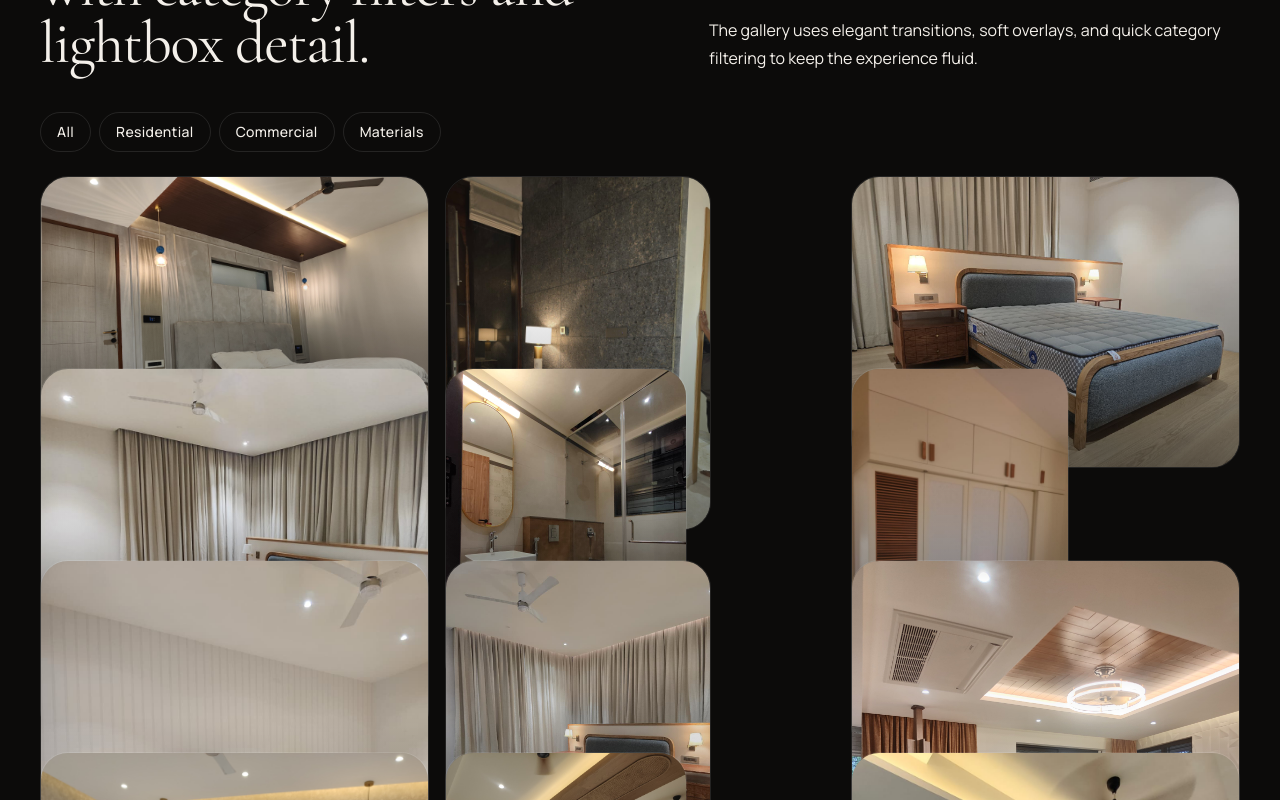
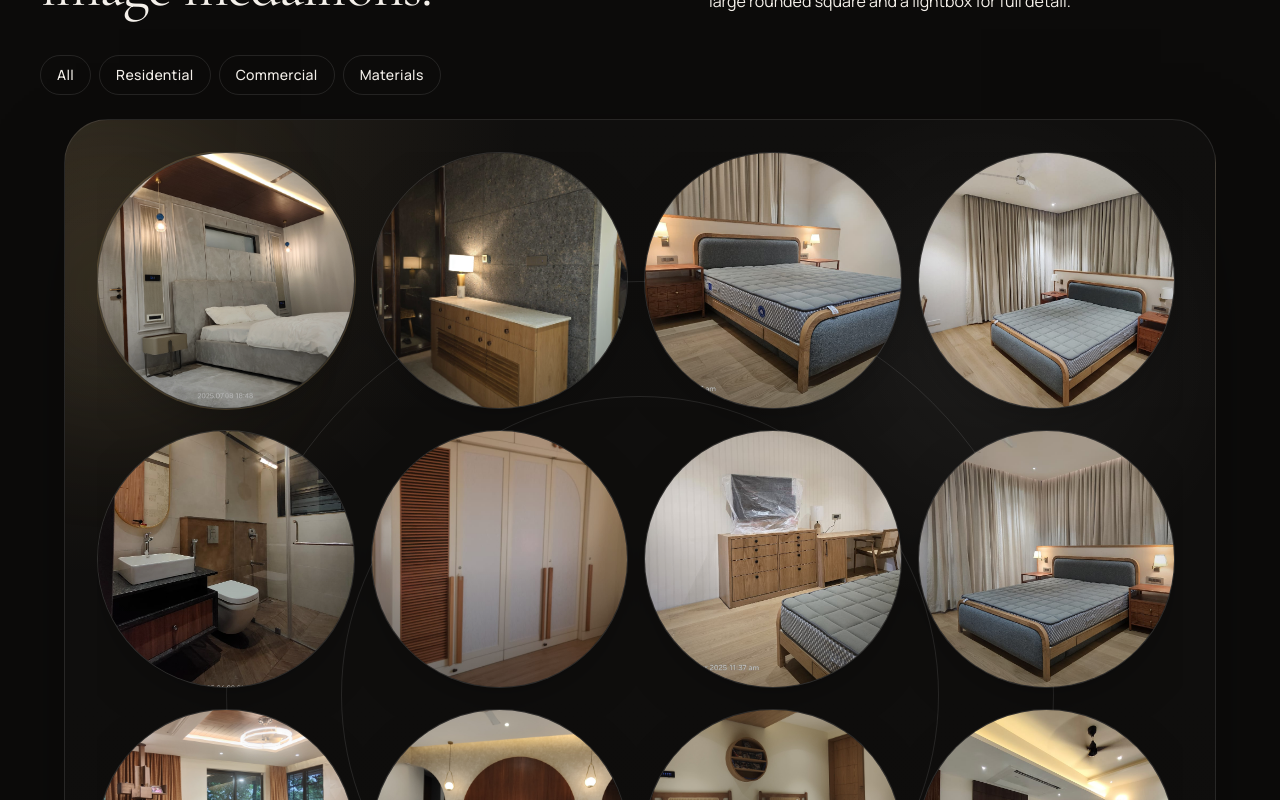
Before and after one commit to Nthg111/interiotr, a Next.js app: page / in a window 1280 px wide. Shown: the part 6080-6880 px from the top of the page. Built offline with nearby package versions, Linux system fonts and the light colour scheme.

Commit message:
feat: enhance gallery manifest with image dimensions and aspect ratios

```diff
--- a/src/app/globals.css
+++ b/src/app/globals.css
@@ -124,6 +124,7 @@ section {
   animation: process-rotate var(--process-rotate-duration) linear infinite;
   transition: transform 300ms ease;
   backface-visibility: hidden;
+  -webkit-backface-visibility: hidden;
 }
 .process-rotator:hover,
 .process-rotator:focus-within {
--- a/src/components/luxury-site.tsx
+++ b/src/components/luxury-site.tsx
@@ -68,6 +68,7 @@ type Project = {
 };
 
 type GalleryItem = {
+  name: string;
   title: string;
   category: "Residential" | "Commercial" | "Materials";
   note: string;
@@ -76,6 +77,22 @@ type GalleryItem = {
   layoutCardClass?: string;
   imageClass?: string;
   objectPosition?: string;
+  width?: number | null;
+  height?: number | null;
+  aspectRatio?: number | null;
+  orientation?: "portrait" | "landscape" | "square";
+  featured?: boolean;
+};
+
+type GalleryManifestItem = {
+  name: string;
+  title?: string;
+  objectPosition?: string;
+  width?: number | null;
+  height?: number | null;
+  aspectRatio?: number | null;
+  orientation?: "portrait" | "landscape" | "square";
+  featured?: boolean;
 };
 
 const services: Service[] = [
@@ -207,6 +224,15 @@ const galleryCardLayouts = [
   { cardClass: "", imageClass: "h-[23rem]" },
   { cardClass: "xl:col-span-2", imageClass: "h-[19rem] sm:h-[20rem]" },
   { cardClass: "", imageClass: "h-[24rem]" },
+] as const;
+
+const galleryCircleLayouts = [
+  { cardClass: "col-span-2 row-span-2 md:col-span-2 md:row-span-2 lg:col-span-2 lg:row-span-2", imagePosition: "center 100%" },
+  { cardClass: "col-span-1 row-span-1 md:col-span-1 md:row-span-1", imagePosition: "center center" },
+  { cardClass: "col-span-1 row-span-1 md:col-span-1 md:row-span-2", imagePosition: "center 72%" },
+  { cardClass: "col-span-1 row-span-1 md:col-span-1 md:row-span-1", imagePosition: "center 40%" },
+  { cardClass: "col-span-2 row-span-1 md:col-span-2 md:row-span-1", imagePosition: "center 84%" },
+  { cardClass: "col-span-1 row-span-1 md:col-span-1 md:row-span-1", imagePosition: "center 56%" },
 ] as const;
 
 // Data for a luxury process clock
@@ -431,19 +457,35 @@ export function LuxurySite() {
         if (!r.ok) throw new Error('manifest not found');
         return r.json();
       })
-      .then((files: { name: string; title?: string; objectPosition?: string }[]) => {
+      .then((files: GalleryManifestItem[]) => {
         if (!mounted) return;
         const items = files.map((f, i) => {
           const title = f.title || f.name.replace(/\.[^.]+$/, '');
           return {
+            name: f.name,
             title,
             category: 'Residential',
             note: '',
             accent: '',
             image: `/dheeraj-images/${encodeURIComponent(f.name)}`,
-            layoutCardClass: galleryCardLayouts[i % galleryCardLayouts.length].cardClass,
-            imageClass: galleryCardLayouts[i % galleryCardLayouts.length].imageClass,
+            layoutCardClass: f.featured
+              ? 'md:col-span-2 xl:col-span-2 xl:row-span-2'
+              : f.orientation === 'portrait'
+                ? galleryCardLayouts[(i + 2) % galleryCardLayouts.length].cardClass
+                : galleryCardLayouts[i % galleryCardLayouts.length].cardClass,
+            imageClass: f.featured
+              ? 'h-[28rem] sm:h-[30rem]'
+              : f.orientation === 'portrait'
+                ? 'h-[29rem] sm:h-[31rem] xl:h-[100%]'
+                : f.orientation === 'landscape'
+                  ? 'h-[20rem] sm:h-[21rem] xl:h-[100%]'
+                  : 'h-[22rem] sm:h-[23rem]',
             objectPosition: f.objectPosition,
+            width: f.width,
+            height: f.height,
+            aspectRatio: f.aspectRatio,
+            orientation: f.orientation,
+            featured: f.featured,
           } as GalleryItem;
         });
         setManifestItems(items);
@@ -1120,8 +1162,8 @@ export function LuxurySite() {
         <section id="gallery" className="py-10 sm:py-20">
           <SectionShell
             eyebrow="Gallery"
-            title="An immersive visual gallery with category filters and lightbox detail."
-            description="The gallery uses elegant transitions, soft overlays, and quick category filtering to keep the experience fluid."
+            title="A square showcase of circular image medallions."
+            description="The gallery now stays clean and sculptural, with circular cards inside a large rounded square and a lightbox for full detail."
           />
 
           <div className="mx-auto mt-10 max-w-7xl px-6 sm:px-8 lg:px-10">
@@ -1138,40 +1180,45 @@ export function LuxurySite() {
               ))}
             </div>
 
-            <div className="mt-6 grid auto-rows-[11rem] gap-4 md:grid-cols-2 xl:grid-cols-3 xl:grid-flow-dense">
+            <div className="mt-6">
+              <div className="gallery-square relative mx-auto aspect-square w-full max-w-[min(100vw-1.5rem,72rem)] overflow-hidden rounded-[2.75rem] border border-[color:var(--border)] bg-[radial-gradient(circle_at_top_left,rgba(199,166,110,0.16),transparent_28%),radial-gradient(circle_at_80%_20%,rgba(255,255,255,0.06),transparent_20%),linear-gradient(180deg,rgba(255,255,255,0.02),rgba(255,255,255,0.01))] p-4 shadow-[0_35px_120px_-55px_rgba(0,0,0,0.75)] sm:p-6 lg:p-8">
+                <div className="pointer-events-none absolute inset-0 overflow-hidden">
+                  <div className="absolute left-1/2 top-1/2 h-[72%] w-[72%] -translate-x-1/2 -translate-y-1/2 rounded-full border border-white/6" />
+                  <div className="absolute left-1/2 top-1/2 h-[52%] w-[52%] -translate-x-1/2 -translate-y-1/2 rounded-full border border-white/6" />
+                  <div className="absolute -left-20 top-10 h-64 w-64 rounded-full bg-[rgba(199,166,110,0.10)] blur-3xl" />
+                  <div className="absolute -right-10 bottom-0 h-72 w-72 rounded-full bg-[rgba(255,255,255,0.06)] blur-3xl" />
+                </div>
+
+                <div className="relative grid h-full auto-rows-min grid-cols-2 gap-3 overflow-y-auto pr-2 sm:gap-4 md:grid-cols-3 lg:grid-cols-4">
                   {gallery.map((item, index) => {
-                const baseLayout = galleryCardLayouts[index % galleryCardLayouts.length];
-                const layout = { cardClass: item.layoutCardClass ?? baseLayout.cardClass, imageClass: item.imageClass ?? baseLayout.imageClass };
-                const galleryBorder = themeIsDark
-                  ? "border-[color:var(--border)]"
-                  : "border-[rgba(40,32,24,0.08)] bg-[rgba(255,255,255,0.72)] shadow-[0_24px_80px_-48px_rgba(90,64,35,0.14)]";
-                const galleryOverlay = themeIsDark
-                  ? "bg-[linear-gradient(180deg,transparent_30%,rgba(10,10,10,0.5))]"
-                  : "bg-[linear-gradient(180deg,transparent_34%,rgba(250,246,240,0.28))]";
+                    const slot = galleryCircleLayouts[index % galleryCircleLayouts.length];
+                    const isHero = index === 0;
 
                     return (
                       <Reveal key={item.title} delay={index * 0.04}>
                         <button
                           type="button"
                           onClick={() => setLightboxIndex(index)}
-                      className={`group relative overflow-hidden rounded-[1.75rem] border text-left transition-transform duration-300 hover:-translate-y-1 ${layout.cardClass} ${galleryBorder}`}
+                          className={`group relative aspect-square overflow-hidden rounded-full border border-[color:var(--border)] bg-[rgba(255,255,255,0.03)] text-left shadow-[0_18px_60px_-30px_rgba(0,0,0,0.6)] transition-transform duration-300 hover:-translate-y-1 hover:scale-[1.02] ${slot.cardClass} ${isHero ? 'ring-1 ring-[rgba(199,166,110,0.25)]' : ''}`}
                         >
-                      <div className={`${layout.imageClass} relative overflow-hidden w-full`}>
-                        <Image src={item.image} alt={item.title} className="h-full w-full object-cover object-bottom block" />
-                      </div>
-                      <div className={`absolute inset-0 ${galleryOverlay}`} />
-                      <div className="absolute inset-0 flex flex-col justify-end p-5">
-                        <div className={`flex items-center justify-between text-xs uppercase tracking-[0.25em] ${themeIsDark ? "text-white/65" : "text-[color:var(--muted)]"}`}>
-                          <span>{item.category}</span>
-                          <ScanSearch className={`h-4 w-4 opacity-0 transition-opacity duration-300 group-hover:opacity-100 ${themeIsDark ? "text-white" : "text-[color:var(--foreground)]"}`} />
-                        </div>
-                        {/* Remove filename/title display to avoid overlapping text */}
-                        <div className="mt-3 h-6" aria-hidden />
+                          <Image
+                            src={item.image}
+                            alt={item.title}
+                            objectPosition={item.objectPosition ?? slot.imagePosition}
+                            loading="lazy"
+                            decoding="async"
+                            className="h-full w-full object-cover"
+                          />
+                          <div className="absolute inset-0 bg-[radial-gradient(circle_at_top,transparent_48%,rgba(0,0,0,0.38))]" />
+                          <div className="absolute inset-x-0 bottom-0 p-3 text-center opacity-0 transition-opacity duration-300 group-hover:opacity-100">
+                            <p className="text-[0.65rem] uppercase tracking-[0.28em] text-white/80">{item.category}</p>
                           </div>
                         </button>
                       </Reveal>
                     );
                   })}
+                </div>
+              </div>
             </div>
           </div>
 
--- a/src/components/ui/image.tsx
+++ b/src/components/ui/image.tsx
@@ -3,13 +3,13 @@
 import React, { useState } from "react";
 
 type Props = React.ImgHTMLAttributes<HTMLImageElement> & {
-  /** CSS object-position value to control focal point. Defaults to 'center 100%' */
+  /** CSS object-position value to control focal point when a manual override is needed. */
   objectPosition?: string;
   /** When true, render the image as a CSS background to guarantee cropping behavior */
   coverAsBackground?: boolean;
 };
 
-export default function Image({ src, alt, className = "", objectPosition = "center 100%", style, coverAsBackground = false, ...rest }: Props) {
+export default function Image({ src, alt, className = "", objectPosition, style, coverAsBackground = false, ...rest }: Props) {
   const [loaded, setLoaded] = useState(false);
   // Infer object-fit from provided className if present so we can set it inline
   const inferredObjectFit = className.includes("object-contain")
@@ -18,14 +18,18 @@ export default function Image({ src, alt, className = "", objectPosition = "cent
     ? "cover"
     : undefined;
 
-  const combinedStyle = { ...(style || {}), objectPosition, ...(inferredObjectFit ? { objectFit: inferredObjectFit } : {}) } as React.CSSProperties;
+  const combinedStyle = {
+    ...(style || {}),
+    ...(objectPosition ? { objectPosition } : {}),
+    ...(inferredObjectFit ? { objectFit: inferredObjectFit } : {}),
+  } as React.CSSProperties;
 
   // When asked to render as a background, use a div with background-image
   if (coverAsBackground) {
     return (
       <div
         className={`${className} relative overflow-hidden`}
-        style={{ backgroundImage: `url(${src})`, backgroundPosition: objectPosition, backgroundSize: 'cover', backgroundRepeat: 'no-repeat' }}
+        style={{ backgroundImage: `url(${src})`, backgroundPosition: objectPosition ?? 'center center', backgroundSize: 'cover', backgroundRepeat: 'no-repeat' }}
         role="img"
         aria-label={alt}
       >
```
Also changed, not shown: scripts/generate-gallery-manifest.js (+57 -1 lines), public/dheeraj-images/manifest.json. Lines whose indentation alone changed are shown as unchanged.
